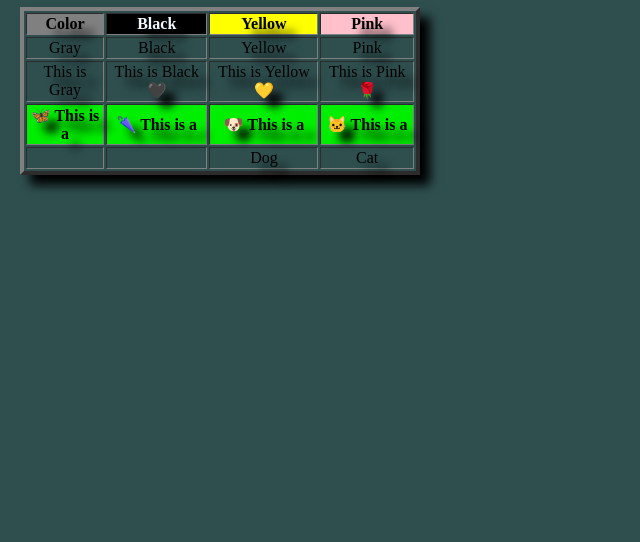
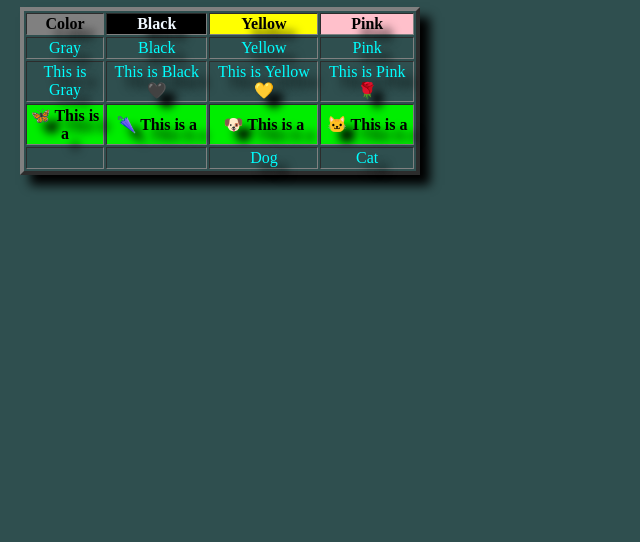
Before and after one commit to edskate/Organiza--o-da-Semana-001, a plain HTML site: page table01..html in a window 1280 px wide. Shown: the part 258-800 px from the top of the page, without its empty margins (0-640 px from the left). Drawn offline with Linux system fonts and the light colour scheme.

Commit message:
text color aqua

```diff
--- a/table01..html
+++ b/table01..html
@@ -24,7 +24,7 @@
             <td>Gray</td>
         </tr>
     </table>
-    <h1>table 02</h1>
+    <h1>Table 02</h1>
     <table border="4" width="100px">
         <tr>
             <th bgcolor="gray">Color</th>
@@ -33,16 +33,16 @@
             <th bgcolor="pink" style="color: black;">Pink</th>
         </tr>
         <tr>
-            <td>Gray</td>
-            <td>Black</td>
-            <td>Yellow</td>
-            <td>Pink</td>
+            <td style="color: aqua;">Gray</td>
+            <td style="color: aqua;">Black</td>
+            <td style="color: aqua;">Yellow</td>
+            <td style="color: aqua;">Pink</td>
         </tr>
         <tr>
-            <td>This is Gray </td>
-            <td>This is Black 🖤</td>
-            <td>This is Yellow 💛</td>
-            <td>This is Pink 🌹</td>
+            <td style="color: aqua;">This is Gray </td>
+            <td style="color: aqua;">This is Black 🖤</td>
+            <td style="color: aqua;">This is Yellow 💛</td>
+            <td style="color: aqua;">This is Pink 🌹</td>
         </tr>
         <tr>
             <th bgcolor="gree">🦋 This is a</th>
@@ -53,8 +53,8 @@
         <tr>
             <td></td>
             <td></td>
-            <td>Dog</td>
-            <td>Cat</td>
+            <td style="color: aqua;">Dog</td>
+            <td style="color: aqua;">Cat</td>
         </tr>
     </table>
 
```
